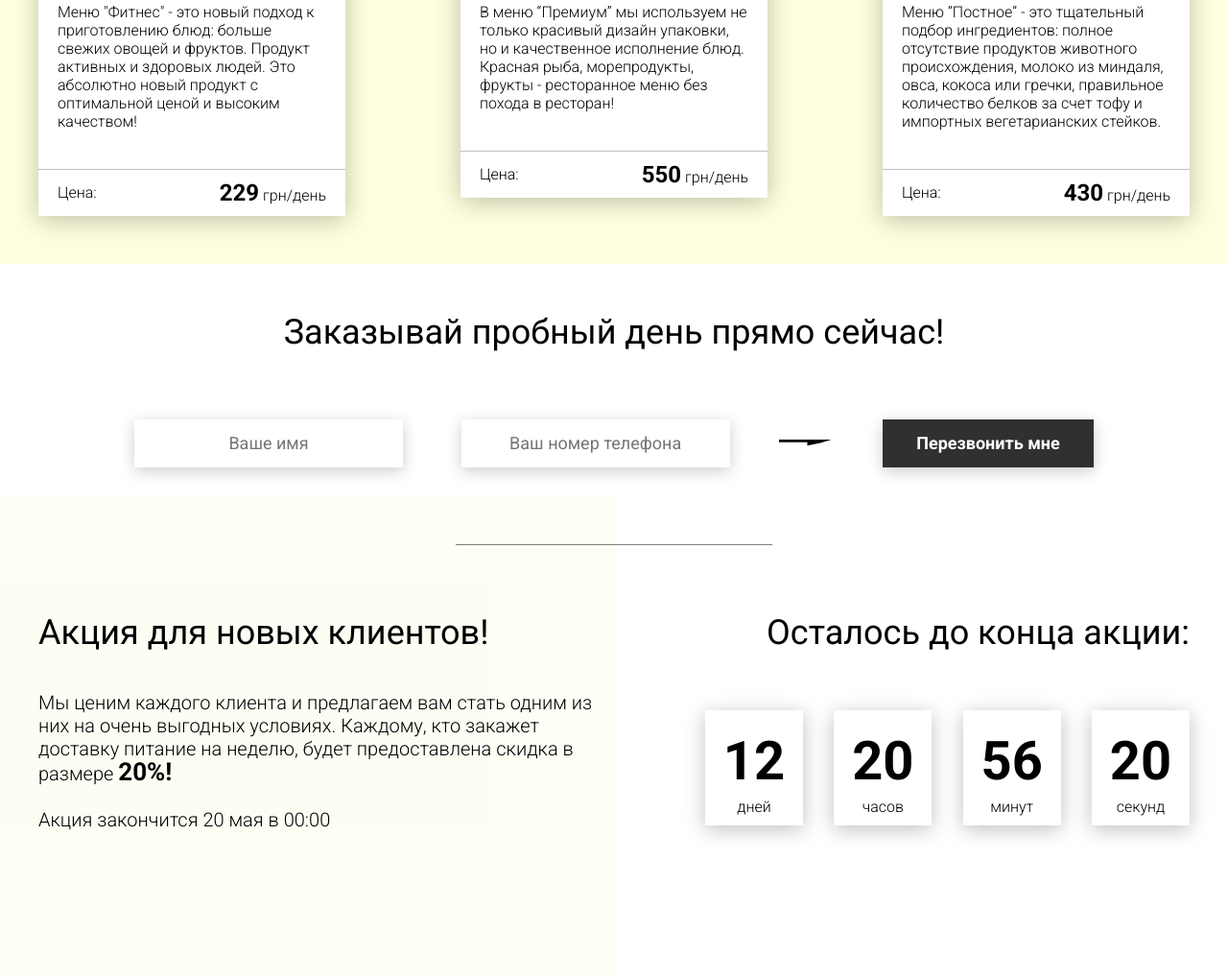
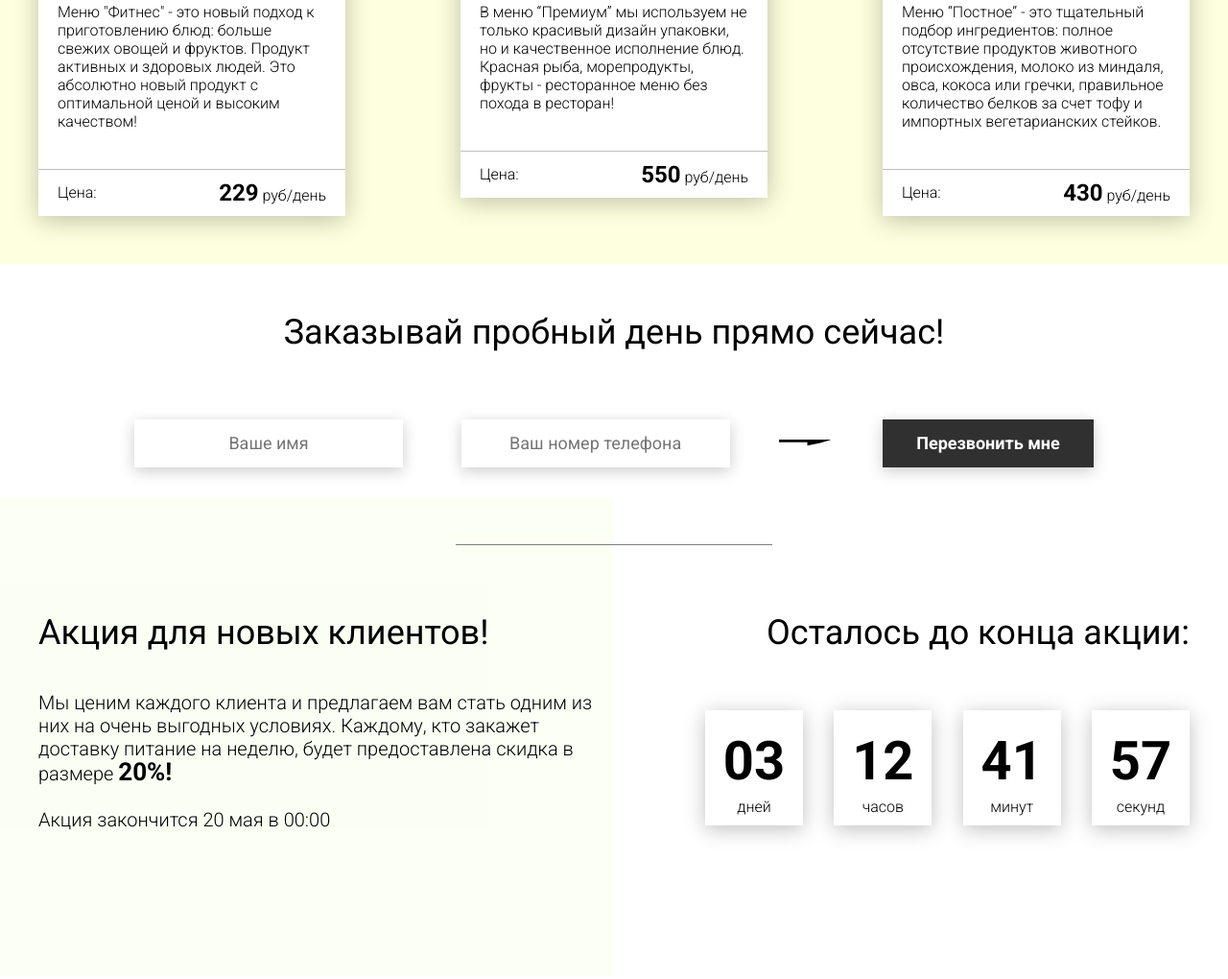
Before and after one commit to liha4ini/Food_store, a plain HTML site: page index.html in a window 1280 px wide. Shown: the part 2949-3969 px from the top of the page at 96% size. Drawn offline with Linux system fonts and the light colour scheme.

Commit message:
added timer

```diff
--- a/index.html
+++ b/index.html
@@ -192,7 +192,7 @@
                     <div class="menu__item-divider"></div>
                     <div class="menu__item-price">
                         <div class="menu__item-cost">Цена:</div>
-                        <div class="menu__item-total"><span>229</span> грн/день</div>
+                        <div class="menu__item-total"><span>229</span> руб/день</div>
                     </div>
                 </div>
                 <div class="menu__item">
@@ -202,7 +202,7 @@
                     <div class="menu__item-divider"></div>
                     <div class="menu__item-price">
                         <div class="menu__item-cost">Цена:</div>
-                        <div class="menu__item-total"><span>550</span> грн/день</div>
+                        <div class="menu__item-total"><span>550</span> руб/день</div>
                     </div>
                 </div>
                 <div class="menu__item">
@@ -212,7 +212,7 @@
                     <div class="menu__item-divider"></div>
                     <div class="menu__item-price">
                         <div class="menu__item-cost">Цена:</div>
-                        <div class="menu__item-total"><span>430</span> грн/день</div>
+                        <div class="menu__item-total"><span>430</span> руб/день</div>
                     </div>
                 </div>
             </div>
--- a/js/script.js
+++ b/js/script.js
@@ -1,4 +1,6 @@
 window.addEventListener('DOMContentLoaded', () => {
+
+    // Tabs
 
     const tabs = document.querySelectorAll('.tabheader__item'),
           tabsContent = document.querySelectorAll('.tabcontent'),
@@ -34,4 +36,67 @@ window.addEventListener('DOMContentLoaded', () => {
             })
         }
     })
+
+    // Timer
+
+    const deadline = '2022-10-14';
+
+    function getTimeRemaining(endtime) {
+        let days, hours, minutes, seconds;
+        const t = Date.parse(endtime) - Date.parse(new Date());
+
+        if (t <= 0) {
+            days = 0;
+            hours = 0;
+            minutes = 0;
+            seconds = 0;
+        } else {
+            days = Math.floor(t / (1000 * 60 * 60 * 24));
+              hours = Math.floor(t / (1000 * 60 * 60) % 24);
+              minutes = Math.floor((t / 1000 / 60) % 60);
+              seconds = Math.floor((t / 1000) % 60);
+        }
+
+        return {
+            'total': t,
+            'days': days,
+            'hours': hours,
+            'minutes': minutes,
+            'seconds': seconds
+        };
+    }
+
+    function getZero(num) {
+        if (num >= 0 && num < 10) {
+            return `0${num}`;
+        } else {
+            return num;
+        }
+    }
+
+    function setClock(selector, endtime) {
+        const timer = document.querySelector(selector),
+              days = timer.querySelector('#days'),
+              hours = timer.querySelector('#hours'),
+              minutes = timer.querySelector('#minutes'),
+              seconds = timer.querySelector('#seconds'),
+              timeInterval = setInterval(updateClock, 1000);
+
+        updateClock();
+
+        function updateClock() {
+            const t = getTimeRemaining(endtime);
+
+            days.innerHTML = getZero(t.days);
+            hours.innerHTML = getZero(t.hours);
+            minutes.innerHTML = getZero(t.minutes);
+            seconds.innerHTML = getZero(t.seconds);
+
+            if (t.total <= 0) {
+                clearInterval(timeInterval);
+            }
+        }
+    }
+
+    setClock('.timer', deadline);
 });
```
